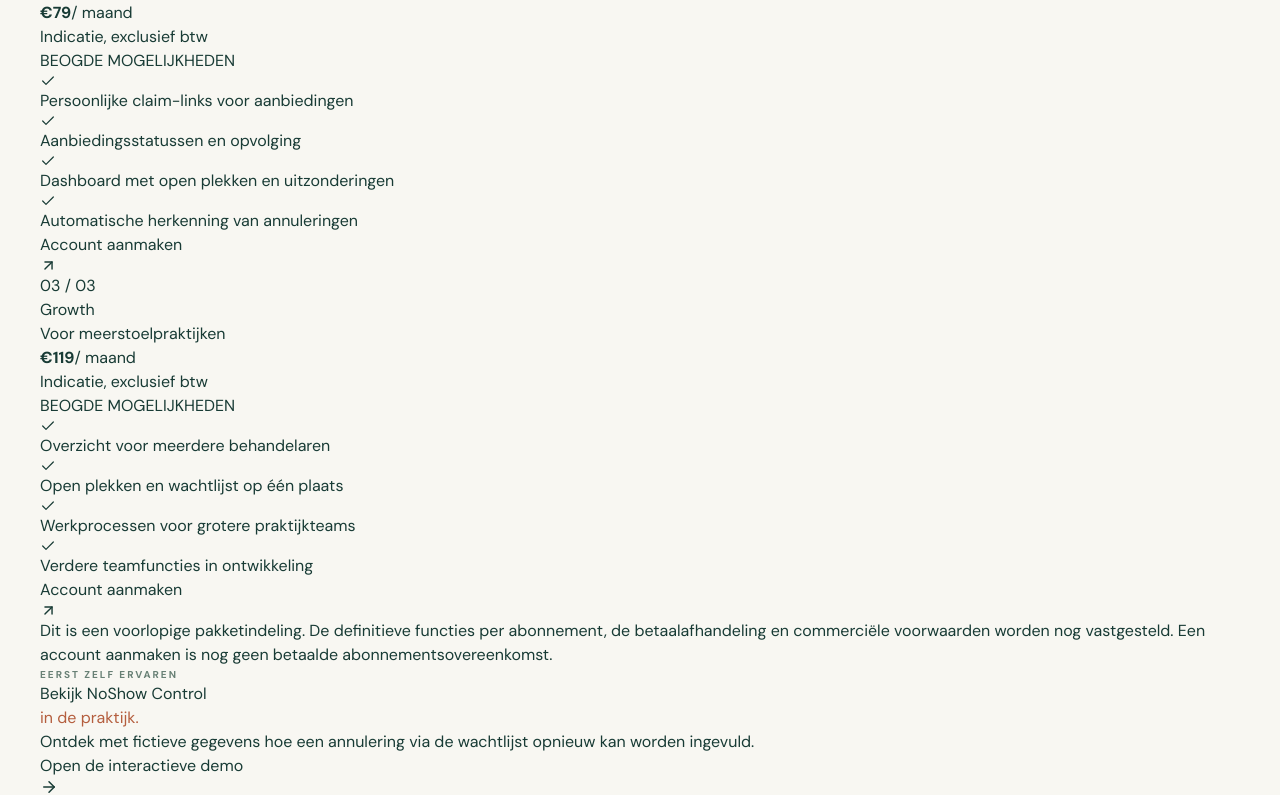
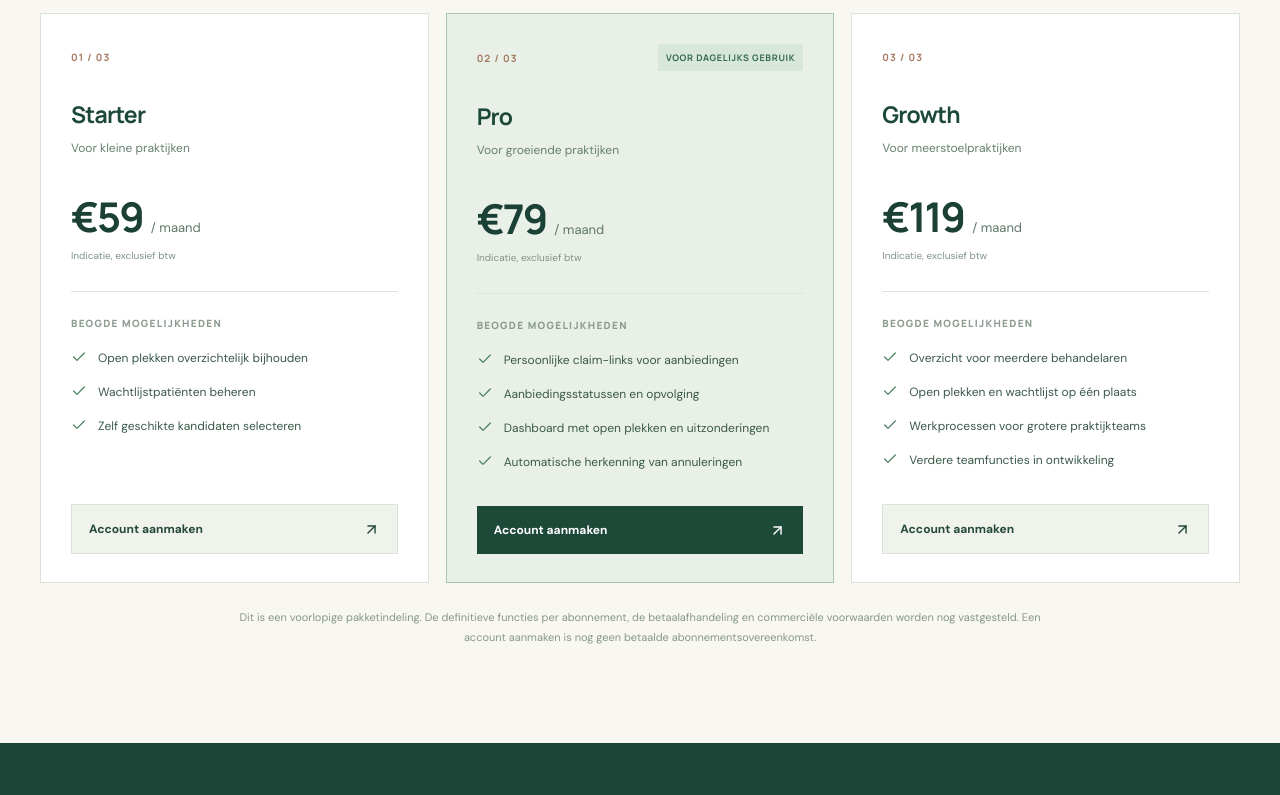
Before and after one commit to bouchraelamrani963-web/praktijkflow, a Next.js app: page /pricing in a window 1280 px wide. Shown: the part 606-1401 px from the top of the page. Built offline with nearby package versions, Linux system fonts and the light colour scheme; no server answers.

Commit message:
design(preview): new pricing typography and offer comparison

```diff
--- a/src/app/globals.css
+++ b/src/app/globals.css
@@ -515,3 +515,45 @@
 @media(max-width:1020px){.ns-demo-hero{gap:26px}.ns-demo-home{padding:0 28px}.ns-demo-flow{padding:20px 15px}}
 @media(max-width:760px){.ns-demo-header-label,.ns-demo-back-site{display:none}.ns-demo-mobile-toggle{display:flex}.ns-demo-layout{display:block}.ns-demo-sidebar{display:none}.ns-demo-mobile-menu{background:#1a4035;padding:10px}.ns-demo-mobile-menu .ns-demo-sidebar-label{display:none}.ns-demo-hero{grid-template-columns:1fr;padding:52px 0}.ns-demo-how{padding:50px 0}.ns-demo-end{flex-direction:column;align-items:flex-start}.ns-demo-footer{flex-direction:column;align-items:flex-start}.ns-demo-header{height:67px}}
 @media(max-width:480px){.ns-demo-home{padding:0 18px}.ns-demo-hero h1{font-size:36px}.ns-demo-steps{grid-template-columns:1fr}.ns-demo-flow-row{grid-template-columns:40px 1fr}.ns-demo-flow-pill{grid-column:2;justify-self:start}.ns-demo-header-inner{padding:0 18px}}
+
+
+/* Pricing page — editorial visual language, without changing registration flows. */
+.ns-pricing{min-height:100vh}
+.ns-pricing-hero{padding:96px 0 66px;border-bottom:1px solid #dfe6dc}
+.ns-pricing-hero h1{font:700 clamp(38px,4.3vw,65px)/1.17 Manrope,sans-serif;letter-spacing:-2.8px;color:#193f33;margin:22px 0}
+.ns-pricing-hero h1 em,.ns-pricing-outro h2 em{font-style:normal;color:#b26a48}
+.ns-pricing-lead{color:#657a6e;font-size:15px;line-height:1.9;max-width:670px}
+.ns-pricing-status{display:inline-flex;margin-top:25px;background:#e9efe7;padding:10px 13px;color:#426650;font-size:11px;font-weight:600}
+.ns-pricing-section{padding:55px 0 95px}
+.ns-pricing-grid{display:grid;grid-template-columns:repeat(3,minmax(0,1fr));gap:17px}
+.ns-pricing-plan{display:flex;flex-direction:column;background:#fff;border:1px solid #d9e3d8;padding:30px 30px 28px;min-height:550px;position:relative}
+.ns-pricing-plan-featured{background:#e9f0e7;border-color:#aac4b2}
+.ns-pricing-card-top{display:flex;justify-content:space-between;gap:12px;align-items:center;min-height:25px}
+.ns-pricing-plan-index{font:700 10px Manrope,sans-serif;letter-spacing:1.1px;color:#a4785f}
+.ns-pricing-plan-label{font:700 9px Manrope,sans-serif;letter-spacing:.7px;color:#32674b;background:#d7e7d9;padding:7px 8px;text-align:center}
+.ns-pricing-plan h2{font:700 23px Manrope,sans-serif;letter-spacing:-.8px;color:#1c4839;margin:29px 0 9px}
+.ns-pricing-tagline{color:#667f6f;font-size:12px;min-height:26px}
+.ns-pricing-price{display:flex;align-items:baseline;gap:8px;margin-top:23px}
+.ns-pricing-price strong{font:700 41px Manrope,sans-serif;color:#1b4035;letter-spacing:-1.9px}
+.ns-pricing-price span{font-size:13px;color:#607769}
+.ns-pricing-tax{font-size:10px;color:#819388;margin-top:4px}
+.ns-pricing-divider{height:1px;background:#dce5da;margin:28px 0 24px}
+.ns-pricing-includes{font:800 10px Manrope,sans-serif;letter-spacing:1.3px;color:#8b9b90;margin-bottom:19px}
+.ns-pricing-plan ul{display:flex;flex-direction:column;gap:16px;margin:0 0 35px}
+.ns-pricing-plan li{display:flex;align-items:flex-start;gap:11px;color:#3a5949;font-size:12px;line-height:1.5}
+.ns-pricing-plan li svg{flex-shrink:0;color:#477d5c}
+.ns-pricing-action{display:flex;align-items:center;justify-content:space-between;gap:10px;margin-top:auto;background:#1d4938;color:#fff!important;font-weight:700;font-size:12px;padding:15px 17px}
+.ns-pricing-action:hover{background:#2e6550}
+.ns-pricing-plan:not(.ns-pricing-plan-featured) .ns-pricing-action{background:#f0f3ec;color:#24493a!important;border:1px solid #dbe4d9}
+.ns-pricing-plan:not(.ns-pricing-plan-featured) .ns-pricing-action:hover{background:#e2eae0}
+.ns-pricing-smallprint{max-width:810px;margin:25px auto 0;text-align:center;font-size:11px;line-height:1.8;color:#87978b}
+.ns-pricing-outro{padding:84px 0;background:#1c4538}
+.ns-pricing-outro-inner{display:flex;align-items:center;justify-content:space-between;gap:35px}
+.ns-pricing-outro .ns-eyebrow{color:#cfb49f}
+.ns-pricing-outro h2{font:700 clamp(28px,3vw,44px)/1.24 Manrope,sans-serif;letter-spacing:-1.4px;color:#fff;margin:17px 0}
+.ns-pricing-outro h2 em{color:#d5ad91}
+.ns-pricing-outro p:not(.ns-eyebrow){color:#bdd0c0;font-size:12px;line-height:1.8;max-width:540px}
+.ns-pricing-demo-action{display:inline-flex;align-items:center;justify-content:center;gap:15px;background:#f4f5ed;color:#1d4939!important;padding:16px 19px;font-size:12px;font-weight:700;white-space:nowrap}
+.ns-pricing-demo-action:hover{background:#dce9d8}
+@media(max-width:950px){.ns-pricing-grid{grid-template-columns:1fr}.ns-pricing-plan{min-height:0}.ns-pricing-plan h2{margin-top:15px}.ns-pricing-plan ul{margin-bottom:28px}.ns-pricing-outro-inner{flex-direction:column;align-items:flex-start}}
+@media(max-width:600px){.ns-pricing-hero{padding:65px 0 45px}.ns-pricing-hero h1{letter-spacing:-1.6px;font-size:39px}.ns-pricing-section{padding:30px 0 60px}.ns-pricing-plan{padding:24px}.ns-pricing-outro{padding:65px 0}}
```
